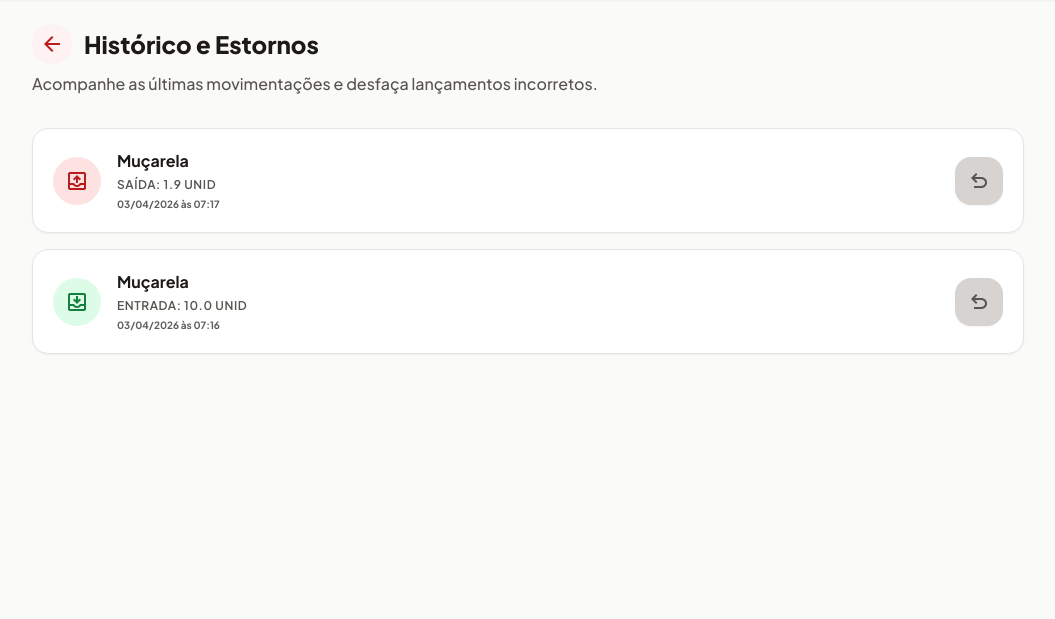
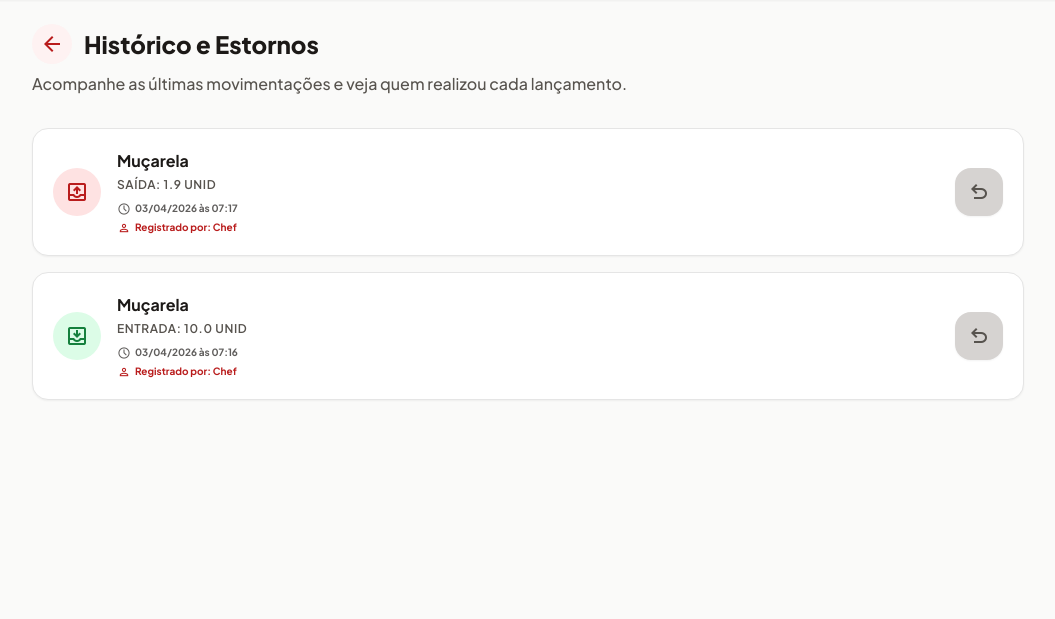
Before and after one commit to caterine-dev/controle-estoque-palhete, a Flask app: page /historico in a window 1280 px wide. Shown: the part 68-687 px from the top of the page, without its empty margins (112-1167 px from the left). Run offline with Flask 3, Linux system fonts and the light colour scheme; a user stored in the database is signed in; data comes from the database, SQL or seed files in the repository; some libraries are stand-ins or nearby versions.

Commit message:
feat: adiciona nome do usuario nas movimentacoes do historico

```diff
--- a/templates/historico.html
+++ b/templates/historico.html
@@ -3,12 +3,12 @@
 {% block content %}
 <div class="mb-8 mt-2">
     <div class="flex items-center gap-3 mb-2">
-        <a href="/" class="text-red-700 bg-red-50 p-2 rounded-full active:scale-95 transition-transform flex items-center justify-center no-underline">
+        <a href="/" class="text-red-700 bg-red-50 p-2 rounded-full active:scale-95 transition-transform flex items-center justify-center no-underline cursor-pointer">
             <span class="material-symbols-outlined">arrow_back</span>
         </a>
         <h2 class="text-2xl font-extrabold font-['Plus_Jakarta_Sans'] text-on-surface">Histórico e Estornos</h2>
     </div>
-    <p class="text-on-surface-variant font-medium mt-1">Acompanhe as últimas movimentações e desfaça lançamentos incorretos.</p>
+    <p class="text-on-surface-variant font-medium mt-1">Acompanhe as últimas movimentações e veja quem realizou cada lançamento.</p>
 </div>
 
 <div class="flex flex-col gap-4">
@@ -25,13 +25,23 @@
                 <p class="text-xs text-on-surface-variant mt-1 font-semibold uppercase tracking-wider">
                     {{ mov.tipo_movimentacao }}: {{ mov.quantidade }} {{ mov.lote.produto.unidade_medida }}
                 </p>
-                <p class="text-[10px] opacity-70 font-bold mt-1">{{ mov.data_hora.strftime('%d/%m/%Y às %H:%M') }}</p>
+
+                <div class="flex flex-col gap-1 mt-2">
+                    <p class="text-[10px] opacity-70 font-bold flex items-center gap-1">
+                        <span class="material-symbols-outlined text-[14px]">schedule</span>
+                        {{ mov.data_hora.strftime('%d/%m/%Y às %H:%M') }}
+                    </p>
+                    <p class="text-[10px] text-primary font-bold flex items-center gap-1">
+                        <span class="material-symbols-outlined text-[14px]">person</span>
+                        Registrado por: {{ mov.usuario.nome }}
+                    </p>
+                </div>
             </div>
         </div>
 
         <form action="/estornar/{{ mov.id }}" method="POST" onsubmit="return confirm('Tem certeza que deseja desfazer esta movimentação? O saldo do produto será corrigido automaticamente.');">
-            <button type="submit" class="bg-surface-container-high text-on-surface-variant w-12 h-12 rounded-2xl active:scale-90 transition-transform flex items-center justify-center shadow-sm">
-                <span class="material-symbols-outlined">undo</span>
+            <button type="submit" class="bg-surface-container-high text-on-surface-variant w-12 h-12 rounded-2xl active:scale-90 transition-transform flex items-center justify-center shadow-sm cursor-pointer">
+                <span class="material-symbols-outlined cursor-pointer">undo</span>
             </button>
         </form>
 
```
